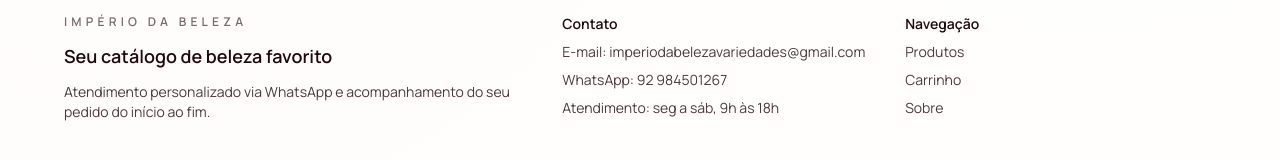
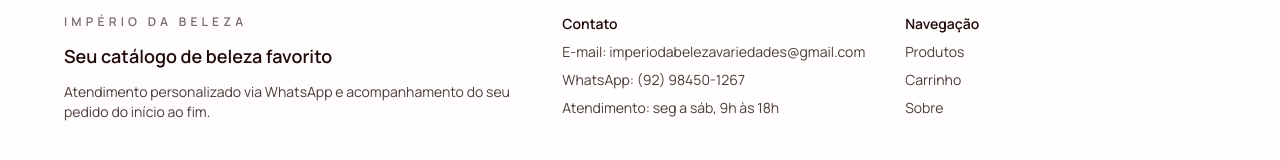
Before and after one commit to OPaidoArthur/frontend-catalogo-imperio-da-beleza-mod-financeiro, a Next.js app: page /cart in a window 1280 px wide. Shown: the part 458-618 px from the top of the page. Built offline with nearby package versions, Linux system fonts and the light colour scheme.

Commit message:
Ajuste de formato de numero de contato wtsp em contatos

```diff
--- a/src/components/layout/site-footer.tsx
+++ b/src/components/layout/site-footer.tsx
@@ -3,8 +3,22 @@ import Link from "next/link"
 export function SiteFooter() {
   const companyEmail =
     process.env.NEXT_PUBLIC_COMPANY_EMAIL ?? "imperiodabelezavariedades@gmail.com"
-  const whatsappEmail =
+  const whatsappRaw =
     process.env.NEXT_PUBLIC_WHATSAPP_NUMBER ?? "92 984501267"
+
+  const formatWhatsapp = (value: string) => {
+    const digits = value.replace(/\D/g, "")
+    const normalized = digits.startsWith("55") && digits.length >= 12
+      ? digits.slice(2)
+      : digits
+    if (normalized.length < 10) {
+      return value
+    }
+    const ddd = normalized.slice(-11, -9)
+    const number = normalized.slice(-9)
+    return `(${ddd}) ${number.slice(0, 5)}-${number.slice(5)}`
+  }
+  const whatsappFormatted = formatWhatsapp(whatsappRaw)
 
   return (
     <footer
@@ -30,7 +44,7 @@ export function SiteFooter() {
             Contato
           </p>
           <p>E-mail: {companyEmail}</p>
-          <p>WhatsApp: {whatsappEmail}</p>
+          <p>WhatsApp: {whatsappFormatted}</p>
           <p>Atendimento: seg a sáb, 9h às 18h</p>
         </div>
 
```
